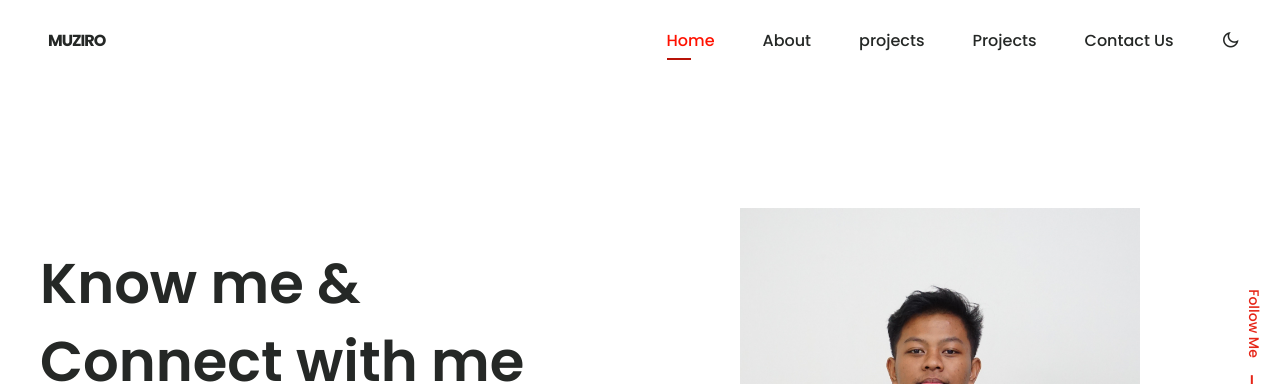
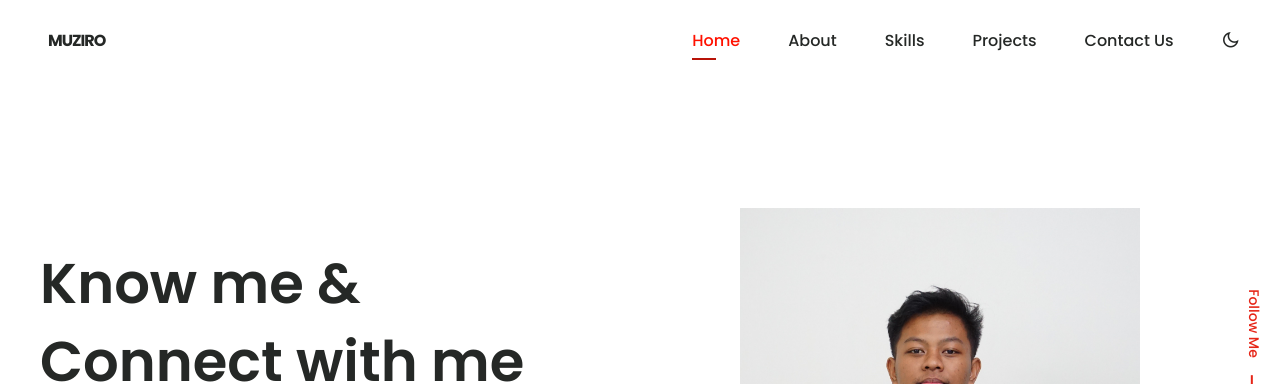
Before and after one commit to muamarzidan/DummyPortfolio, a plain HTML site: page index.html in a window 1280 px wide. Shown: the top 384 px of the page. Drawn offline with nearby package versions, Linux system fonts and the light colour scheme.

Commit message:
fix: bug route

```diff
--- a/index.html
+++ b/index.html
@@ -34,10 +34,10 @@
                             <a href="#about" class="nav__link">About</a>
                         </li>
                         <li class="nav__item">
-                            <a href="#skillss" class="nav__link">projects</a>
+                            <a href="#skills" class="nav__link">Skills</a>
                         </li>
                         <li class="nav__item">
-                            <a href="#skillss" class="nav__link">Projects</a>
+                            <a href="#projects" class="nav__link">Projects</a>
                         </li>
                         <li class="nav__item">
                             <a href="#contact" class="nav__link">Contact Us</a>
@@ -225,7 +225,7 @@
             </section>
 
             <!-- projects -->
-            <section class="projects section container" id="tech">
+            <section class="projects section container" id="projects">
                 <div class="projects__bg">
                     <h2 class="section__title-center projects__title">
                         projects to start your <br> skins to fight
```
